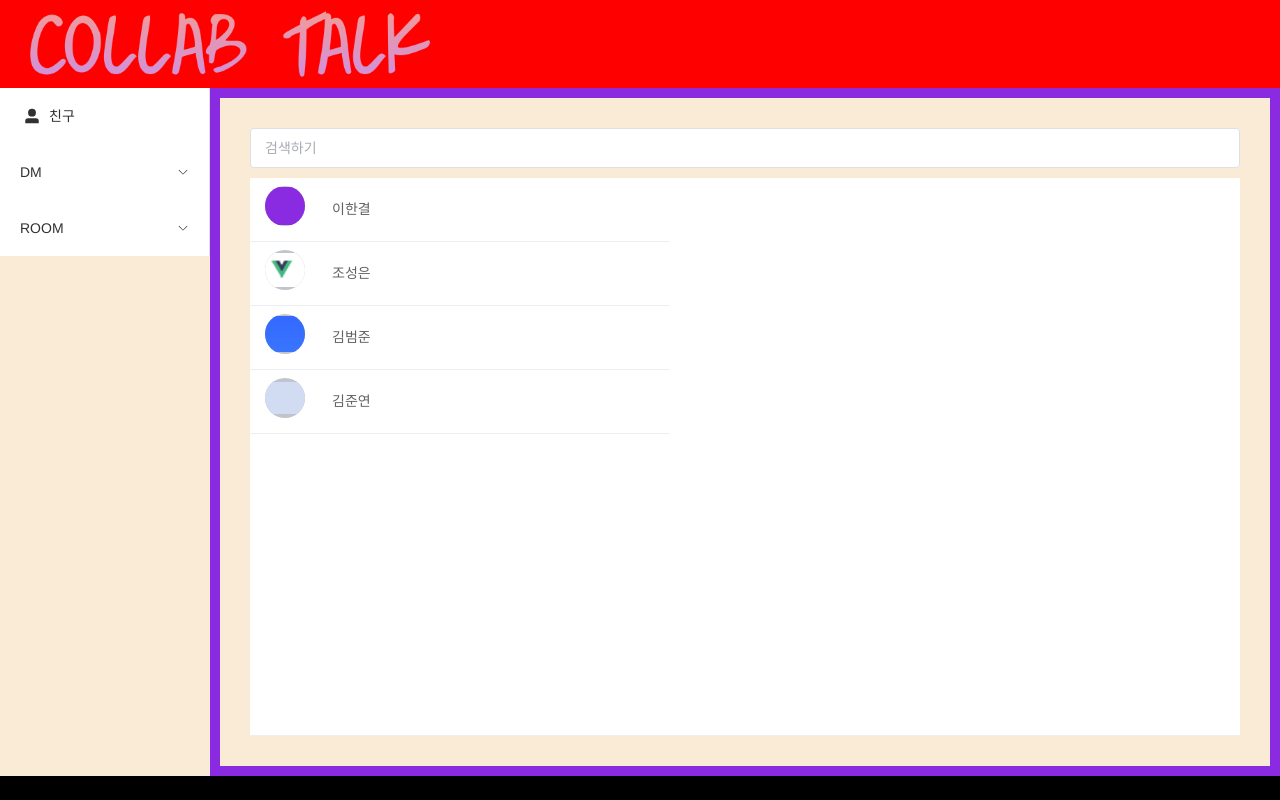
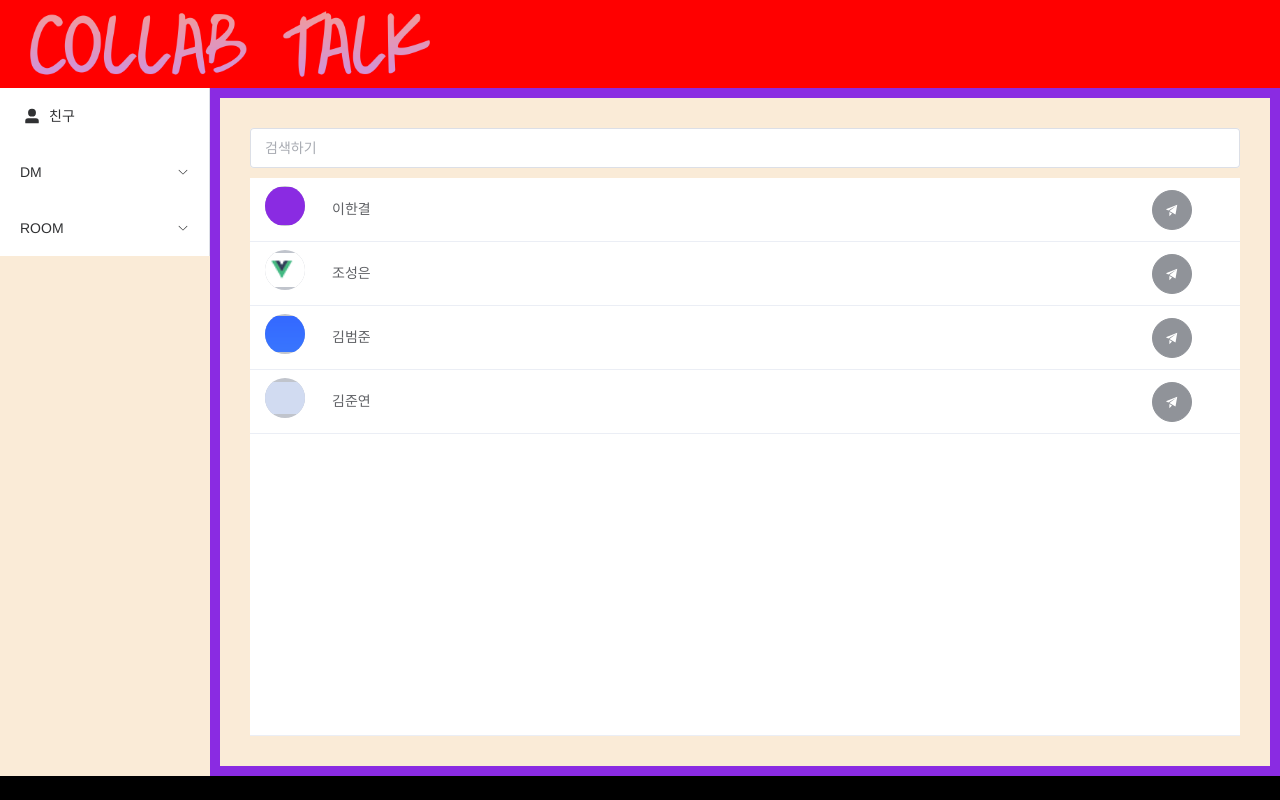
Before and after one commit to JungHoiMin/collab-talk, a Vue app in the folder callab-talk-app-vue/: page /friend in a window 1280 px wide. Built offline with nearby package versions, Linux system fonts and the light colour scheme.

Commit message:
feat(dm 기능): 친구 목록에서 dm 하기 버튼 클릭 시 dm 방으로 이동.
전에 생성된 dm 방이 없었을 경우 생성 후 이동.

```diff
--- a/callab-talk-app-vue/public/chat/dm/list.json
+++ b/callab-talk-app-vue/public/chat/dm/list.json
@@ -28,15 +28,5 @@
       "imgSource": "/temp/rlaqjawns.png"
     },
     "badge": 1
-  },
-  {
-    "id": "fb4787e1-455c-4136-b23c-53c09677e0b5",
-    "user": {
-      "id": "rlawnsdus",
-      "name": "김준연",
-      "nickName": "김준연",
-      "imgSource": "/temp/rlawnsdus.png"
-    },
-    "badge": 0
   }
 ]
--- a/callab-talk-app-vue/src/apis/friendManagementView/friendManagementViewApi.ts
+++ b/callab-talk-app-vue/src/apis/friendManagementView/friendManagementViewApi.ts
@@ -16,3 +16,9 @@ export const getFriendListByNickName = async () => {
   //     (data: IFriend) => data.nickName === keyword || data.name === keyword
   //   );
 };
+
+export const addDm = async (id: string) => {
+  // const res = await axiosInstance.post("/chat/dm", { id });
+  const res = { data: "80810d57-019b-45cd-b791-f1d29e6b115c" };
+  return res.data;
+};
--- a/callab-talk-app-vue/src/components/CollabNav.vue
+++ b/callab-talk-app-vue/src/components/CollabNav.vue
@@ -12,8 +12,8 @@ const goPage = (path: string) => {
 };
 
 onBeforeMount(() => {
-  chatStore.setDMList();
-  chatStore.setRoomList();
+  chatStore.loadDmList();
+  chatStore.loadRoomList();
 });
 </script>
 
--- a/callab-talk-app-vue/src/store/useDirectMessageStore.ts
+++ b/callab-talk-app-vue/src/store/useDirectMessageStore.ts
@@ -1,6 +1,7 @@
 import { defineStore } from "pinia";
 import { getDmList, getRoomList } from "@/apis/homeView/homeViewApi";
-type TUser = {
+import { addDm } from "@/apis/friendManagementView/friendManagementViewApi";
+export type TUser = {
   id: string;
   name: string;
   imgSource?: string;
@@ -31,15 +32,24 @@ export const useChatRoomStore = defineStore("chatRoomStore", {
     roomList: [],
   }),
   actions: {
-    setDMList() {
+    loadDmList() {
       getDmList().then((data) => {
         this.dmList = data;
       });
     },
-    setRoomList() {
+    loadRoomList() {
       getRoomList().then((data) => {
         this.roomList = data;
       });
     },
+    async addNewDM(user: TUser) {
+      const uuid = await addDm(user.id);
+      this.dmList.push({
+        id: uuid,
+        user: user,
+        badge: 0,
+      });
+      return uuid;
+    },
   },
 });
--- a/callab-talk-app-vue/src/views/FriendManagementView.vue
+++ b/callab-talk-app-vue/src/views/FriendManagementView.vue
@@ -4,6 +4,12 @@ import {
   getFriendListByNickName,
   IFriend,
 } from "@/apis/friendManagementView/friendManagementViewApi";
+import { Promotion } from "@element-plus/icons-vue";
+import { TUser, useChatRoomStore } from "@/store/useDirectMessageStore";
+import { useRouter } from "vue-router";
+
+const router = useRouter();
+const chatStore = useChatRoomStore();
 
 const searchKeyword = ref("");
 
@@ -19,8 +25,15 @@ const getTableDataByKeyword = () => {
     : friendList.value;
 };
 
-const requestAddFriend = (id: string) => {
-  console.log(id);
+const requestAddFriend = async (selectedUser: TUser) => {
+  let dmId =
+    chatStore.dmList.find(({ user }) => user.id === selectedUser.id)?.id || "";
+
+  if (dmId) await router.push(`/chat/${dmId}`);
+  else {
+    dmId = await chatStore.addNewDM(selectedUser);
+    await router.push(`/chat/${dmId}`);
+  }
 };
 
 onBeforeMount(() => {
@@ -58,14 +71,16 @@ onBeforeMount(() => {
             />
           </template>
         </el-table-column>
-        <el-table-column prop="nickName" width="150px" />
-        <el-table-column width="200px">
+        <el-table-column prop="nickName" />
+        <el-table-column width="100px">
           <template #default="scope">
             <el-button
-              class="hover-button"
-              @click="requestAddFriend(scope.row.id)"
-              >친구추가요청
-            </el-button>
+              size="large"
+              circle
+              :icon="Promotion"
+              type="info"
+              @click="requestAddFriend(scope.row)"
+            />
           </template>
         </el-table-column>
       </el-table>
@@ -94,7 +109,8 @@ onBeforeMount(() => {
     justify-content: center;
     text-align: left;
     .search-result-table {
-      width: calc(100% - 60px);
+      margin-inline: 30px;
+      //width: calc(100% - 60px);
       height: calc(100% - 30px);
       .data-row {
         .hover-button {
```
